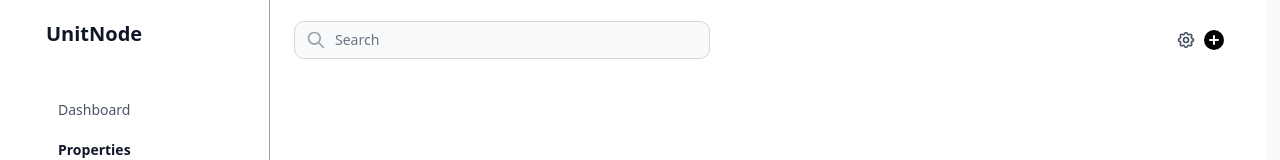
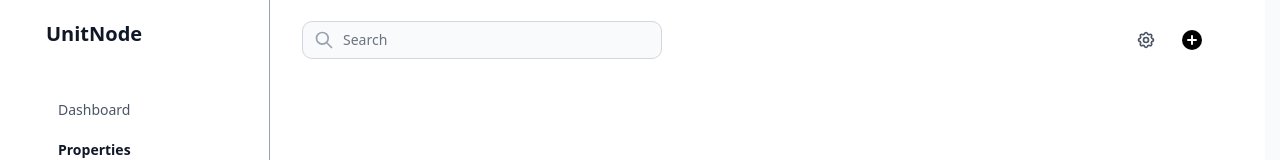
Before and after one commit to acstartup/unitnode.com, a Next.js app: page /app/properties in a window 1280 px wide. Shown: the top 160 px of the page. Built offline with nearby package versions, Linux system fonts and the light colour scheme.

Commit message:
(fix+feat): fixed merge conflicts and added to oltip for commands and hover circle effect

```diff
--- a/src/components/header.tsx
+++ b/src/components/header.tsx
@@ -11,7 +11,7 @@ export default function Header() {
 
     return (
 
-        <header className="h-12 bg-white flex items-center px-6 sticky">
+        <header className="h-12 bg-white flex items-center px-8 sticky">
             {/* Search Bar */}
             <div className="flex-1 max-w-2xl">
                 <div className="relative">
@@ -40,7 +40,7 @@ export default function Header() {
             </div>
 
             {/* right side: settings icon*/}
-            <div className="ml-115 flex items-center">
+            <div className="ml-115 flex items-center gap-3 px-2">
                 <div className="relative group">
                     <a
                         href="/app/settings"
@@ -58,7 +58,8 @@ export default function Header() {
                         viewBox="0 0 24 24"
                     >
                         <path
-                            strokeLinecap="round"                                strokeLinejoin="round"
+                            strokeLinecap="round"
+                            strokeLinejoin="round"
                             strokeWidth={2}
                             d="M10.325 4.317c.426-1.756 2.924-1.756 3.35 0a1.724 1.724 0 002.573 1.066c1.543-.94 3.31.826 2.37 2.37a1.724 1.724 0 001.065 2.572c1.756.426 1.756 2.924 0 3.35a1.724 1.724 0 00-1.066 2.573c.94 1.543-.826 3.31-2.37 2.37a1.724 1.724 0 00-2.572 1.065c-.426 1.756-2.924 1.756-3.35 0a1.724 1.724 0 00-2.573-1.066c-1.543.94-3.31-.826-2.37-2.37a1.724 1.724 0 00-1.065-2.572c-1.756-.426-1.756-2.924 0-3.35a1.724 1.724 0 001.066-2.573c-.94-1.543.826-3.31 2.37-2.37.996.608 2.296.07 2.572-1.065z"
                         />
@@ -79,7 +80,7 @@ export default function Header() {
 
               {/* Circle Plus Command Center Icon */}
                 <button
-                    className="hover:opacity-80 transition-opacity relative"
+                    className="block p-1.5 rounded-full hover:bg-gray-100 transition-colors hover:opacity-80 transition-opacity relative group"
                     aria-label="Add"
                     onClick={() => setIsDropdownOpen(!isDropdownOpen)}
                 >
@@ -101,6 +102,11 @@ export default function Header() {
                             strokeLinecap="round"
                         />
                     </svg>
+
+                    {/* Custom Setting Tooltip */}
+                    <span className="absolute left-1/2 -translate-x-1/2 top-full mt-2 px-2 py-1 bg-gray-900 text-white text-xs rounded whitespace-nowrap opacity-0 group-hover:opacity-100 pointer-events-none transition-opacity">
+                        Command
+                    </span>
 
                     {/* Dropdown Menu for Command Center*/}
                     {isDropdownOpen && (
```
